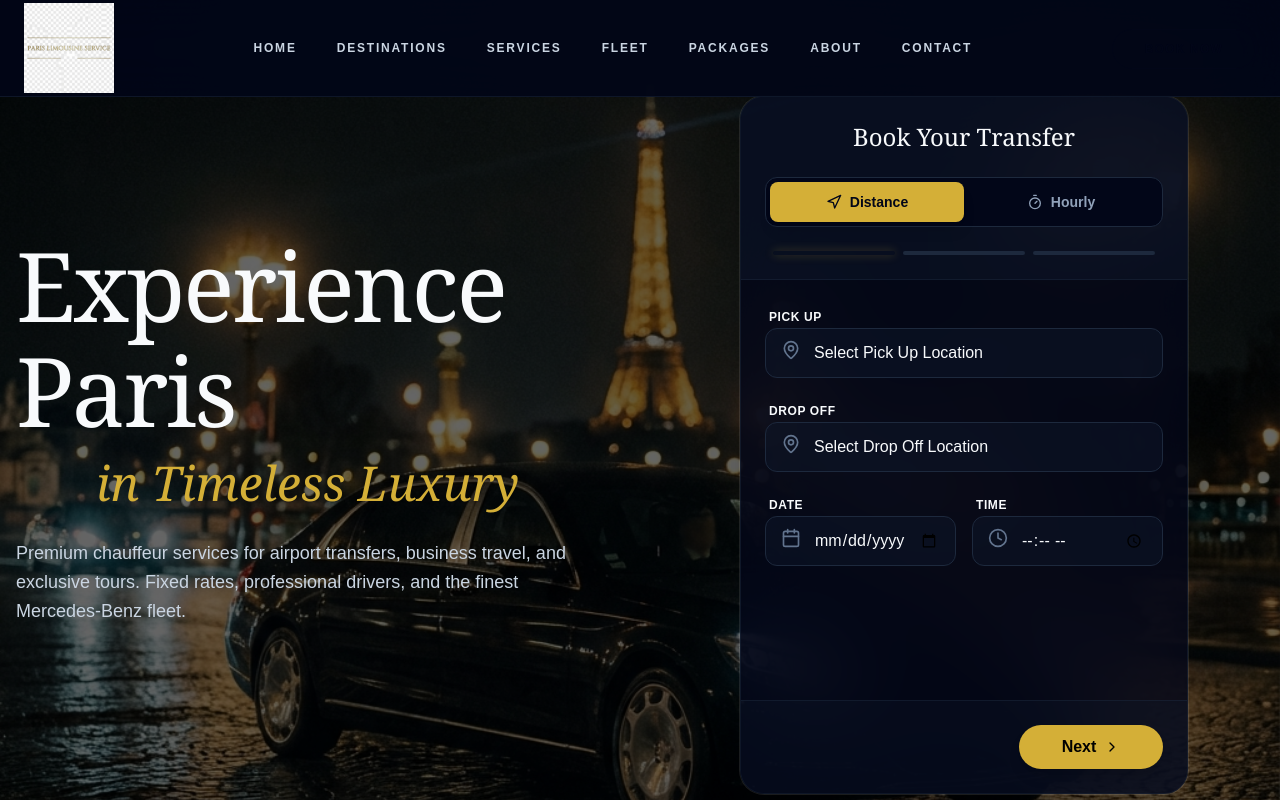
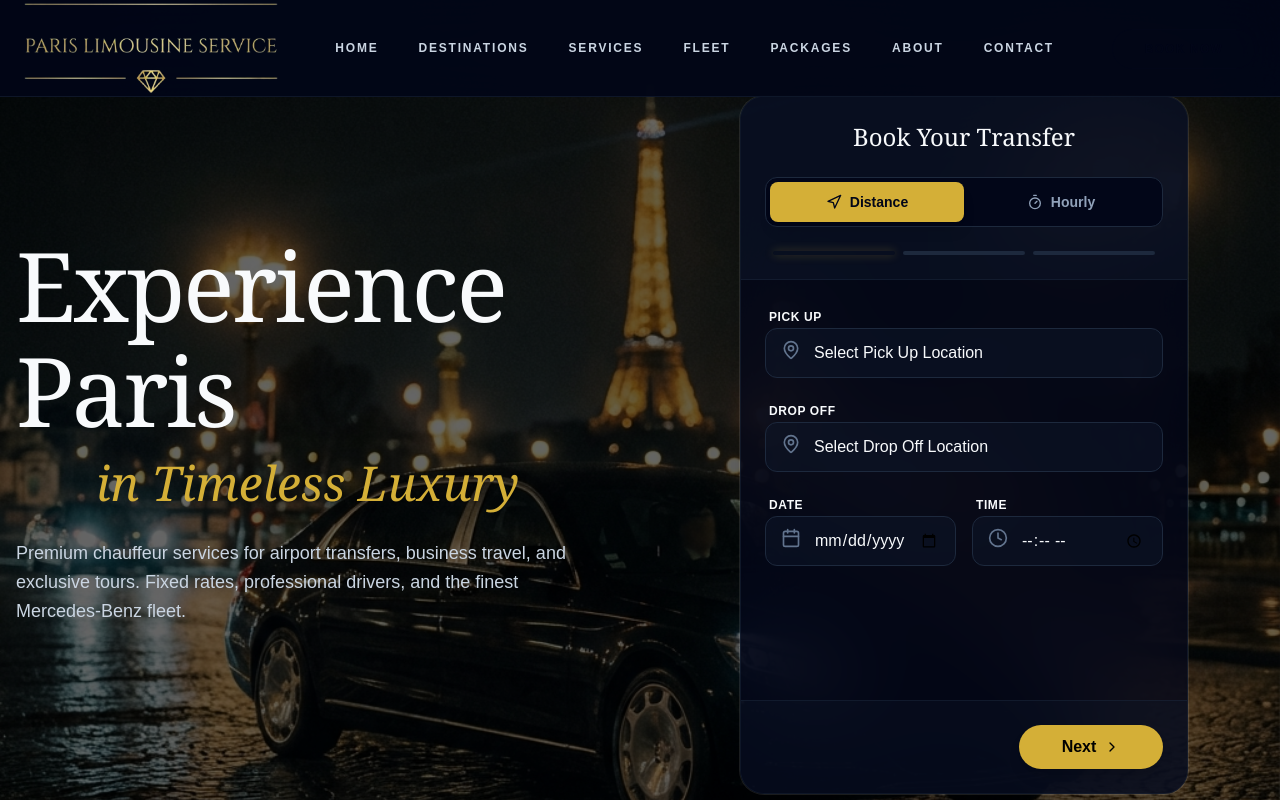
Before and after one commit to JosueNANTHAKUMAR/paris-limousine-service, a Next.js app: page / in a window 1280 px wide. Shown: the top 800 px of the page. Built offline with nearby package versions, Linux system fonts and the light colour scheme; a web font is replaced by a local one.

Commit message:
Final polish: ensure logo reversion and all changes are saved

```diff
--- a/src/app/page.tsx
+++ b/src/app/page.tsx
@@ -45,7 +45,7 @@ export default function Home() {
         <div className="container mx-auto px-6 h-24 flex items-center justify-between">
           <div className="flex items-center">
             <Image
-              src="/images/logo_original_no_diamond.png"
+              src="/images/logo-removebg-trimmed.png"
               alt="Paris Limousine Service"
               width={300}
               height={90}
```
